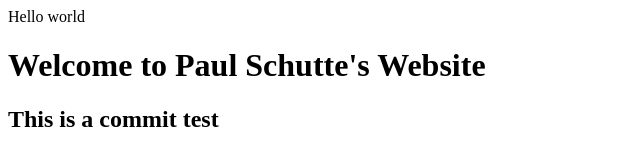
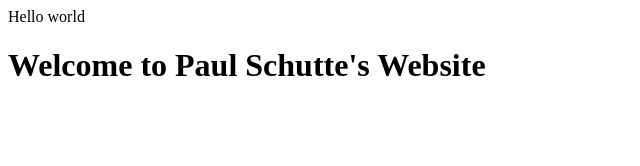
Before and after one commit to pschutte1107/M01-tutorial, a plain HTML site: page index.html in a window 1280 px wide. Shown: the whole page, without its empty margins (0-640 px from the left). Drawn offline with Linux system fonts and the light colour scheme.

Commit message:
test the second

```diff
--- a/index.html
+++ b/index.html
@@ -11,7 +11,7 @@
 <body>
   Hello world
   <h1>Welcome to Paul Schutte's Website</h1>
-  <h2>This is a commit test</h2>
+
   <script src="script.js"></script>
 
   <!--
```
